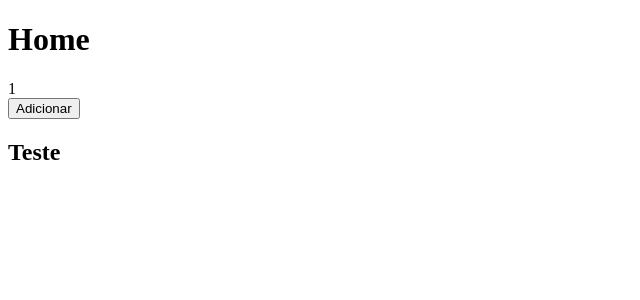
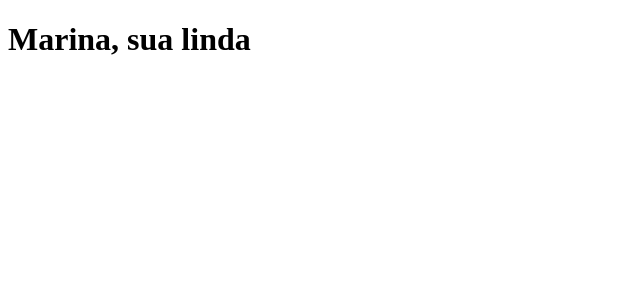
Before and after one commit to mvm-sp/dynamic_publish, a Next.js app: page / in a window 1280 px wide. Shown: the top 300 px of the page, without its empty margins (0-640 px from the left). Built offline with nearby package versions, Linux system fonts and the light colour scheme.

Commit message:
nova alteração para publish

```diff
--- a/pages/index.js
+++ b/pages/index.js
@@ -1,6 +1,6 @@
 import { useState } from "react";
 
-function Home(){
+function Visu(){
 
     return(
     <div>
@@ -10,6 +10,16 @@ function Home(){
     </div>
     )
 }
+
+function Home(){
+
+    return(
+    <div>
+        <h1>Marina, sua linda</h1>
+    </div>
+    )
+}
+
 
 function Contador(){
 
```
